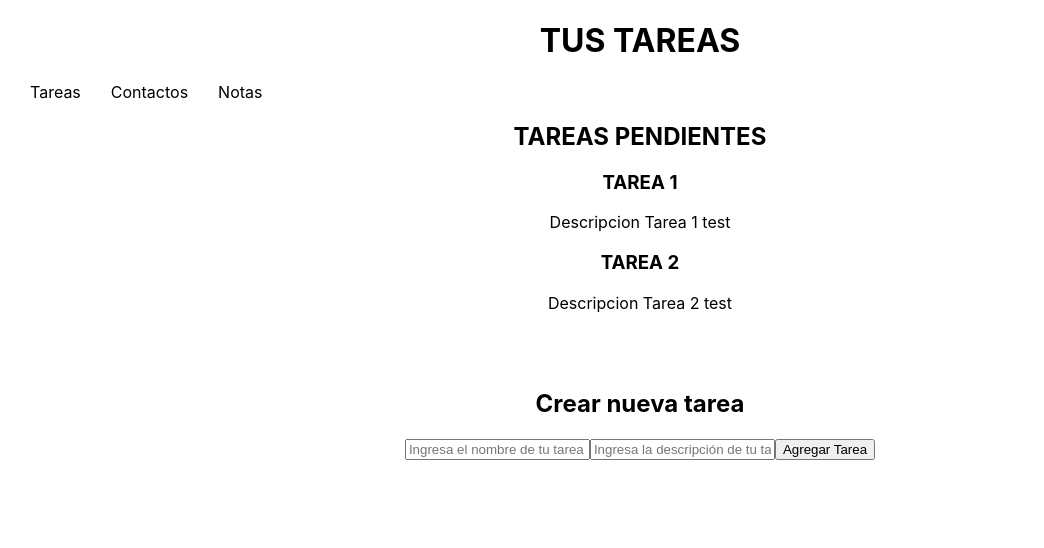
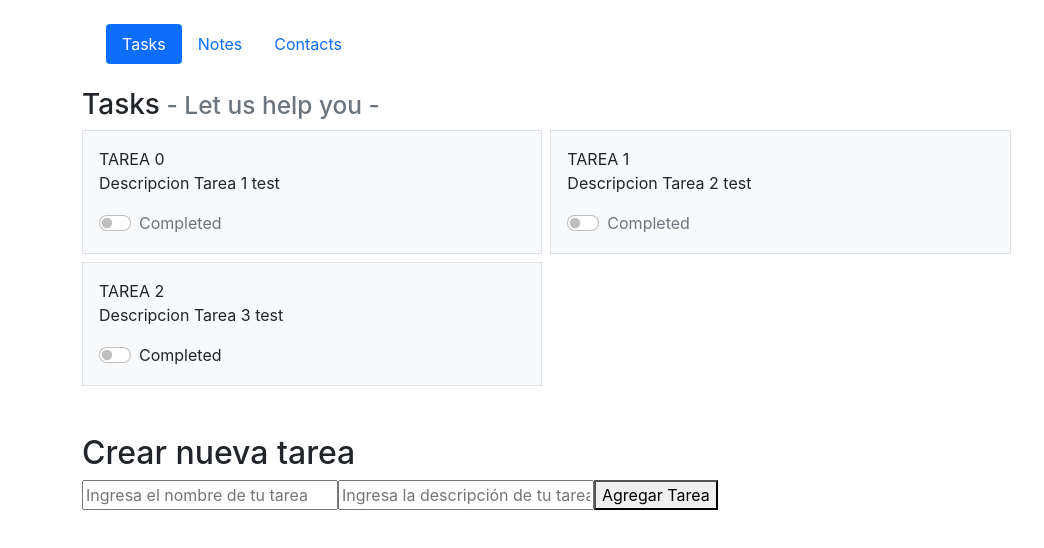
Before and after one commit to scottimariano/toDo-App, a React (Create React App) app: page / in a window 1280 px wide. Shown: the top 548 px of the page, without its empty margins (0-1044 px from the left). Built offline with nearby package versions, Linux system fonts and the light colour scheme.

Commit message:
Toggle completed working

```diff
--- a/package.json
+++ b/package.json
@@ -8,6 +8,7 @@
     "@testing-library/user-event": "^13.5.0",
     "react": "^17.0.2",
     "react-dom": "^17.0.2",
+    "react-router-dom": "^6.2.2",
     "react-scripts": "5.0.0",
     "web-vitals": "^2.1.4"
   },
--- a/public/index.html
+++ b/public/index.html
@@ -2,14 +2,13 @@
 <html lang="en">
   <head>
     <meta charset="utf-8" />
-    <link rel="icon" href="%PUBLIC_URL%/favicon.ico" />
+
     <meta name="viewport" content="width=device-width, initial-scale=1" />
     <meta name="theme-color" content="#000000" />
     <meta
       name="description"
       content="Web site created using create-react-app"
     />
-    <link rel="apple-touch-icon" href="%PUBLIC_URL%/logo192.png" />
     <!--
       manifest.json provides metadata used when your web app is installed on a
       user's mobile device or desktop. See https://developers.google.com/web/fundamentals/web-app-manifest/
@@ -24,6 +23,7 @@
       work correctly both with client-side routing and a non-root public URL.
       Learn how to configure a non-root public URL by running `npm run build`.
     -->
+    <link href="https://cdn.jsdelivr.net/npm/bootstrap@5.1.3/dist/css/bootstrap.min.css" rel="stylesheet" integrity="sha384-1BmE4kWBq78iYhFldvKuhfTAU6auU8tT94WrHftjDbrCEXSU1oBoqyl2QvZ6jIW3" crossorigin="anonymous">
     <title>ToDo App</title>
   </head>
   <body>
--- a/src/App.css
+++ /dev/null
@@ -1,15 +0,0 @@
-.App {
-  text-align: center;
-}
-
-ul {
-  list-style-type: none;
-  margin: 0;
-  padding: 0;
-  overflow: hidden;
-}
-
-li {
-  float: left;
-  padding-left: 30px;
-}
--- a/src/App.js
+++ b/src/App.js
@@ -1,37 +1,35 @@
 import React from 'react';
-import './App.css';
-import Tarea from './Tarea.js';
+import Tareas from './componentes/Tareas';
+import NavBar from './componentes/NavBar';
+import {Link, BrowserRouter, Route} from 'react-router-dom'
+
 
 class App extends React.Component {
-constructor(props) {
-  super(props)
-  this.state = {
-    toDos: [{id:1, name: 'Tarea1', descripcion: 'Descripcion Tarea 1 test'}, {id:2, name: 'Tarea 2', descripcion: 'Descripcion Tarea 2 test'}]
+  constructor(props) {
+    super(props)
+    this.state = {
+      toDos: [{id:0, name: 'Tarea1', descripcion: 'Descripcion Tarea 1 test', completed: false}, {id:1, name: 'Tarea 2', descripcion: 'Descripcion Tarea 2 test',completed: false}, {id:2, name: 'Tarea 3', descripcion: 'Descripcion Tarea 3 test', completed: true}],
+    }
   }
-}
+
+  handleChange = (i) => {
+    console.log(this.state.toDos[i].completed)
+    var newtoDos = this.state.toDos;
+    newtoDos[i].completed = !newtoDos[i].completed;
+    this.setState({toDos: newtoDos})
+  }
+
+
+
 
   render () {
     return (
-      <div className="App">
+      <div class="container">
         <header>
-          <h1>TUS TAREAS</h1>
-          <nav>
-            <ul className='navigationBar'>
-              <li>Tareas</li>
-              <li>Contactos</li>
-              <li>Notas</li>
-            </ul>
-          </nav>
+          <NavBar />
+        </header>
+        <Tareas toDos={this.state.toDos} handleChange={this.handleChange}/>
 
-        </header>
-        <div>
-          <h2>TAREAS PENDIENTES</h2>
-          {this.state.toDos.length ? null : <div className='notificacion'>COMENCEMOS POR AGREGAR TAREAS</div>}
-          {this.state.toDos.map(function(toDo){
-            return <Tarea key={toDo.id} tareaId={toDo.id} tareaDescripcion={toDo.descripcion} />
-          })
-          }
-        </div>
         <div>
           <br/>
           <br/>
--- a/src/Tarea.js
+++ /dev/null
@@ -1,14 +0,0 @@
-import React from 'react';
-
-
-function Tarea(props) {
-    return (
-    <div>
-        <h3>TAREA {props.tareaId}</h3>
-        <p>{props.tareaDescripcion} </p>
-    </div>
-    );
-}
-
-
-export default Tarea
--- /dev/null
+++ b/src/componentes/NavBar.js
@@ -0,0 +1,23 @@
+import React from 'react';
+
+function NavBar(props) {
+    return (
+        <div>
+            <ul class="nav nav-pills p-4">
+                <li class="nav-item">
+                    <a class="nav-link active" aria-current="page" href="#">Tasks</a>
+                </li>
+                <li class="nav-item">
+                    <a class="nav-link" href="#">Notes</a>
+                </li>
+                <li class="nav-item">
+                    <a class="nav-link" href="#">Contacts</a>
+                </li>
+          </ul>
+        </div>
+
+
+    );
+}
+
+export default NavBar
--- /dev/null
+++ b/src/componentes/Tarea.js
@@ -0,0 +1,34 @@
+import React from 'react';
+
+class Tarea extends React.Component {
+    constructor(props) {
+        super(props)
+    }
+
+
+
+
+    render () {
+        return (
+                <div class="col-5">
+                    <div class="p-3 border bg-light">
+                        <div>TAREA {this.props.tareaId}</div>
+                        <div>{this.props.tareaDescripcion}</div>
+                        <div class="form-check form-switch mt-3">
+                            <input
+                                class="form-check-input"
+                                type="checkbox" role="switch"
+                                id={"checkbox_tarea" + this.props.tareaId}
+                                onChange={() => this.props.handleChange(this.props.tareaId)}
+                            />
+
+                            <label class={"form-check-label " + (this.props.tareaCompleted == true ? '' : 'text-muted')} for={"checkbox_tarea" + this.props.tareaId}>Completed</label>
+                        </div>
+                    </div>
+                </div>
+        );
+    }
+}
+
+
+export default Tarea;
--- /dev/null
+++ b/src/componentes/Tareas.js
@@ -0,0 +1,28 @@
+import React from 'react';
+import Tarea from './Tarea';
+
+class Tareas extends React.Component {
+    constructor(props) {
+        super(props)
+    };
+
+    render () {
+        return (
+            <div>
+                <h3>
+                    Tasks
+                    <small class="text-muted"> - Let us help you - </small>
+                </h3>
+                {this.props.toDos.length ? null : <div>COMENCEMOS POR AGREGAR TAREAS</div>}
+                <div class="row g-2">
+                    {this.props.toDos.map((toDo) => (
+                        <Tarea key={toDo.id} tareaId={toDo.id} tareaDescripcion={toDo.descripcion} tareaCompleted={toDo.completed} handleChange={this.props.handleChange}/>
+                        ))
+                    }
+                </div>
+            </div>
+        );
+    }
+}
+
+export default Tareas;
```
Also changed, not shown: public/manifest.json, 2 other files (tests, documents, lock files or other folders).
